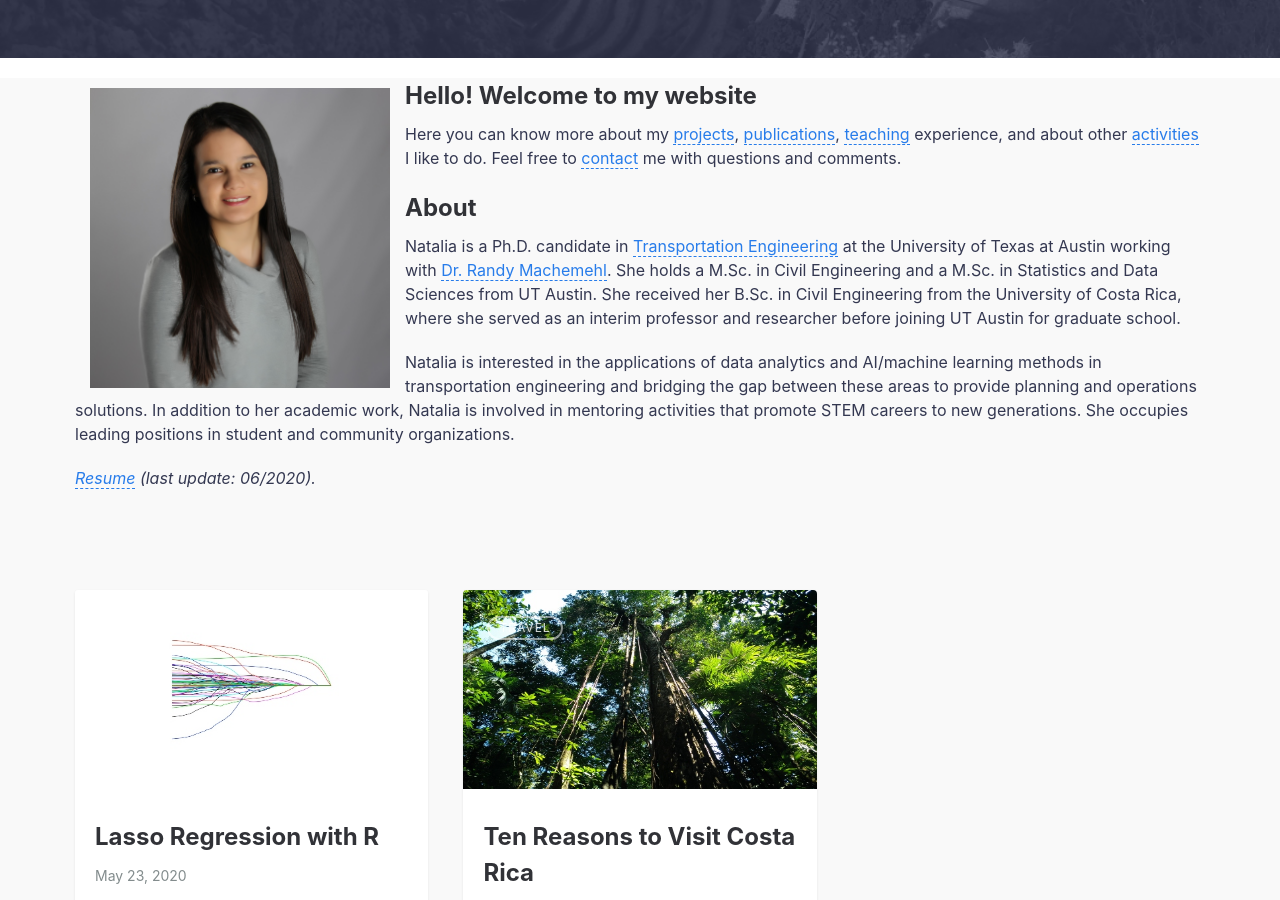
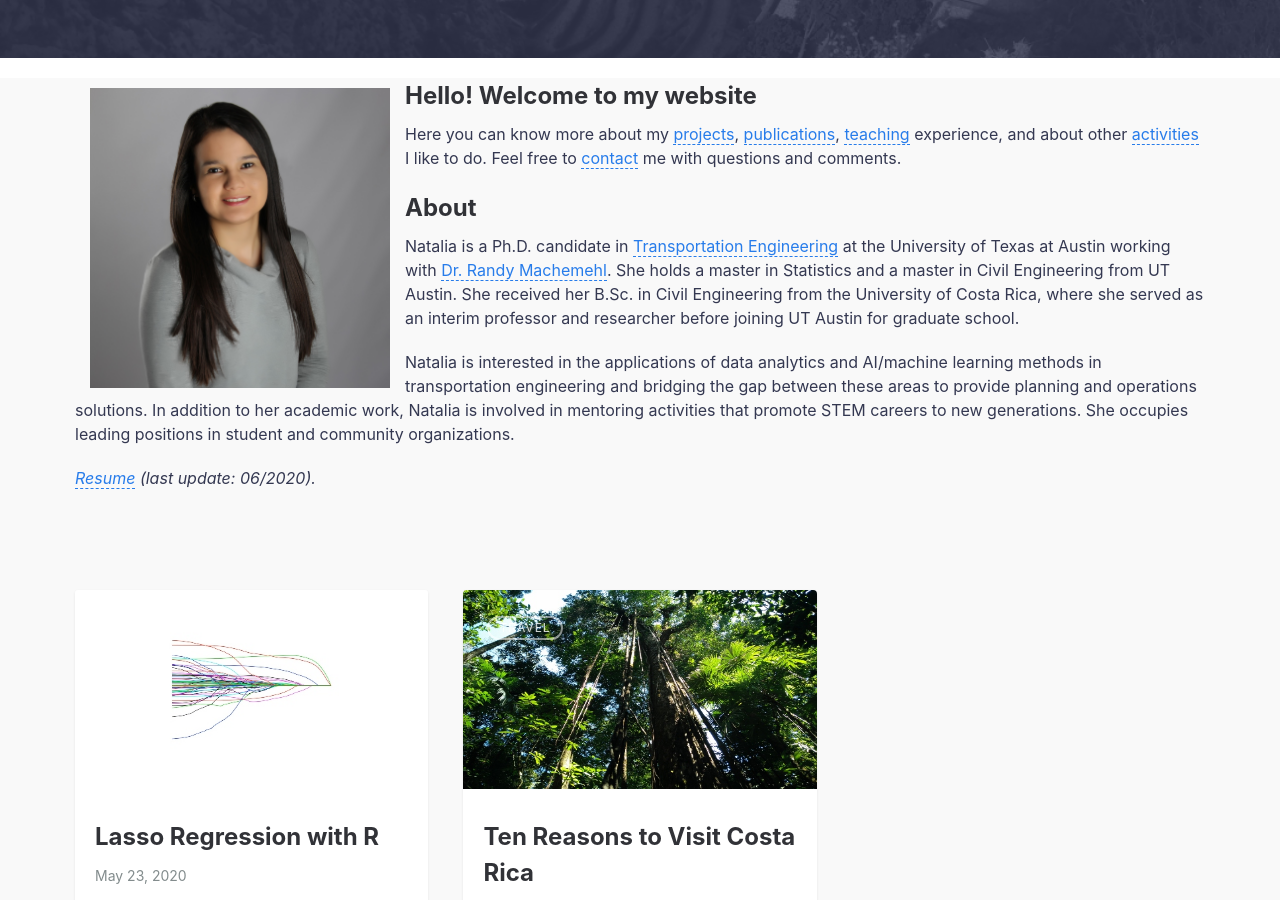
Before and after one commit to nzunigag/nzunigag.github.io, a Jekyll site: the page built from index.md, in a window 1280 px wide and 900 px high, scrolled down 518 px. Built offline with Jekyll 4.4.1, drawn with Linux system fonts in a browser that asks for light colours; comment, search, counter and statistics services are not loaded.

Commit message:
Update default.html

```diff
--- a/_layouts/default.html
+++ b/_layouts/default.html
@@ -48,7 +48,7 @@ layout: compress
               <h2> About</h2>
             Natalia is a Ph.D. candidate in  <a href="http://www.caee.utexas.edu/transportation">Transportation Engineering</a> at the University of Texas at Austin
             working with <a href="https://sites.utexas.edu/machemehl/">Dr. Randy Machemehl</a>.
-            She holds a M.Sc. in Civil Engineering and a M.Sc. in Statistics and Data Sciences from UT Austin.
+            She holds a master in Statistics and a master in Civil Engineering from UT Austin.
             She received her B.Sc. in Civil Engineering from the University of Costa Rica, where she served as an interim professor and researcher before joining UT Austin for graduate school.
             </p>
             Natalia is interested in the applications of data analytics and AI/machine learning methods in transportation engineering and bridging the gap between these areas to provide planning and operations solutions.
```
